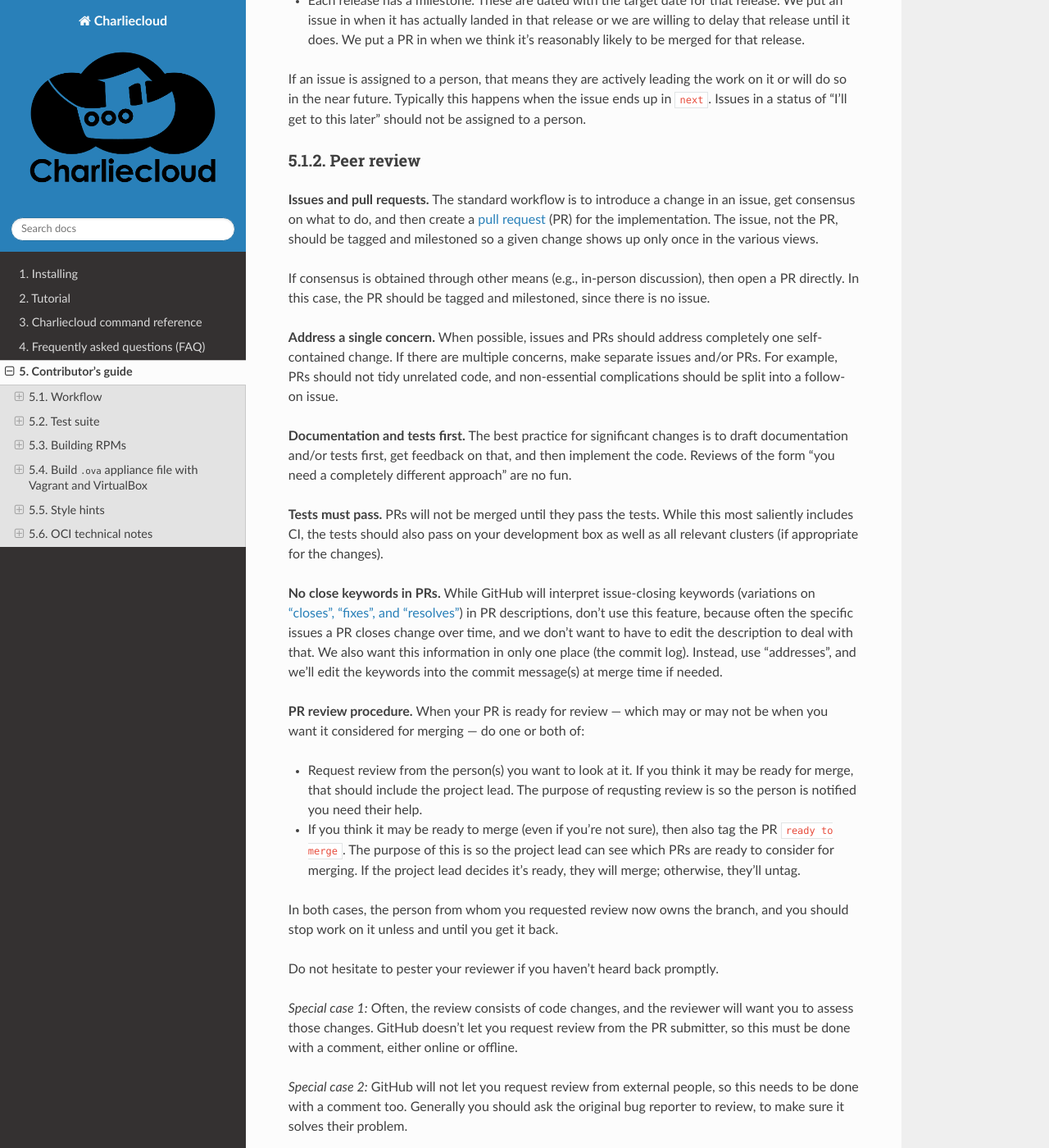
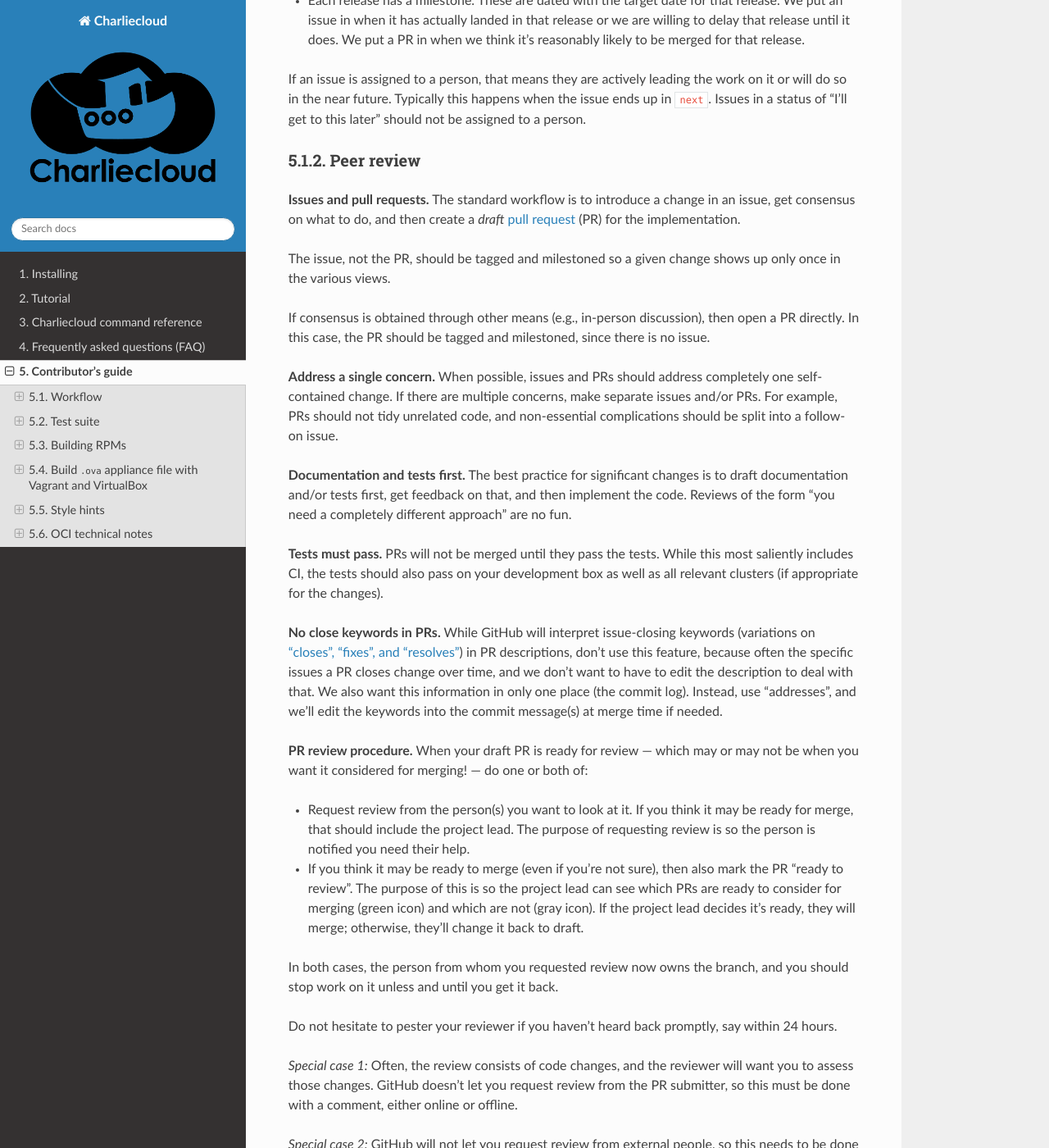
Before and after one commit to hpc/charliecloud, a Sphinx documentation site: the page built from doc/dev.rst, in a window 1280 px wide and 1400 px high, scrolled down 1945 px. Shown: the whole window at 82% size. Built offline with Sphinx 7.4.7 and the Read the Docs theme 2.0.0, drawn with Linux system fonts in a browser that asks for light colours; some of the changed text lies outside the part shown.

Commit message:
workflow: change "ready to merge" to GitHub feature

```diff
--- a/doc/dev.rst
+++ b/doc/dev.rst
@@ -71,11 +71,13 @@ should not be assigned to a person.
 Peer review
 -----------
 
-**Issues and pull requests.** The standard workflow is to introduce a
-change in an issue, get consensus on what to do, and then create a `pull
+**Issues and pull requests.** The standard workflow is to introduce a change
+in an issue, get consensus on what to do, and then create a *draft* `pull
 request <https://git-scm.com/book/en/v2/GitHub-Contributing-to-a-Project>`_
-(PR) for the implementation. The issue, not the PR, should be tagged and
-milestoned so a given change shows up only once in the various views.
+(PR) for the implementation.
+
+The issue, not the PR, should be tagged and milestoned so a given change shows
+up only once in the various views.
 
 If consensus is obtained through other means (e.g., in-person discussion),
 then open a PR directly. In this case, the PR should be tagged and milestoned,
@@ -105,22 +107,24 @@ deal with that. We also want this information in only one place (the commit
 log). Instead, use "addresses", and we'll edit the keywords into the commit
 message(s) at merge time if needed.
 
-**PR review procedure.** When your PR is ready for review — which may or may
-not be when you want it considered for merging — do one or both of:
+**PR review procedure.** When your draft PR is ready for review — which may or
+may not be when you want it considered for merging! — do one or both of:
 
 * Request review from the person(s) you want to look at it. If you think it
   may be ready for merge, that should include the project lead. The purpose of
-  requsting review is so the person is notified you need their help.
+  requesting review is so the person is notified you need their help.
 
 * If you think it may be ready to merge (even if you're not sure), then also
-  tag the PR :code:`ready to merge`. The purpose of this is so the project
-  lead can see which PRs are ready to consider for merging. If the project
-  lead decides it's ready, they will merge; otherwise, they'll untag.
+  mark the PR "ready to review". The purpose of this is so the project lead
+  can see which PRs are ready to consider for merging (green icon) and which
+  are not (gray icon). If the project lead decides it's ready, they will
+  merge; otherwise, they'll change it back to draft.
 
 In both cases, the person from whom you requested review now owns the branch,
 and you should stop work on it unless and until you get it back.
 
-Do not hesitate to pester your reviewer if you haven't heard back promptly.
+Do not hesitate to pester your reviewer if you haven't heard back promptly,
+say within 24 hours.
 
 *Special case 1:* Often, the review consists of code changes, and the reviewer
 will want you to assess those changes. GitHub doesn't let you request review
@@ -279,12 +283,6 @@ For all of these, leave other tags in place, e.g. :code:`bug`.
   Not a Charliecloud issue; close. *Use caution when blaming a problem on user
   error. Often (or usually) there is a documentation or usability bug that
   caused the "user error".*
-
-:code:`ready to merge`
-  PRs only. Adding this tag speculates that the PR is complete and requests it
-  be considered for merging to master. If the project lead requests changes,
-  they'll remove the tag. Re-add it when you're ready to try again. Lead
-  removes tag after merging.
 
 :code:`wontfix`
   We are not going to do this, and we won't merge PRs. Close issue after
```
